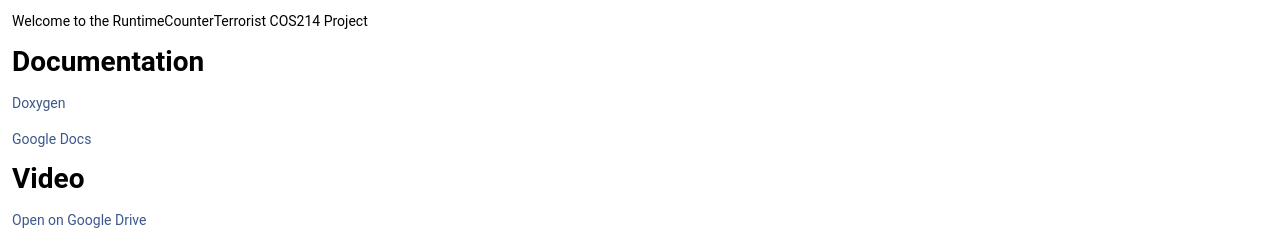
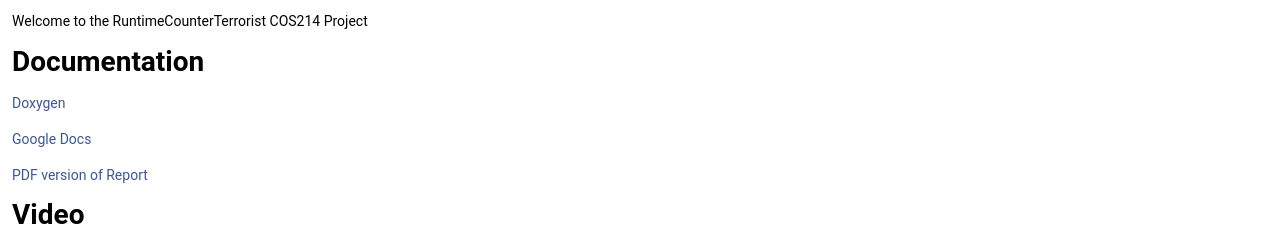
Before and after one commit to DieSeeKat/RuntimeCounterTerrorists, a plain HTML site: page md_README.html in a window 1280 px wide. Shown: the part 156-397 px from the top of the page. Drawn offline with Linux system fonts and the light colour scheme.

Commit message:
Deploying to doxygen from  @ e7f74c42b2b5291eb147c1d79420105483d4b7b9 🚀

```diff
--- a/md_README.html
+++ b/md_README.html
@@ -70,6 +70,7 @@ $(function() {
 Documentation</h1>
 <p><a href="https://dieseekat.github.io/RuntimeCounterTerrorists/index.html">Doxygen</a></p>
 <p><a href="https://docs.google.com/document/d/1wPQdChdRe8x6-FHxGxEzU2a7WrWWuFxytirYL5Gymdk/edit#heading=h.m2bytxe04zha">Google Docs</a></p>
+<p><a href="https://drive.google.com/file/d/1YzSl-5KMsMeS_QWuaO-gZSi4vK_21L02/view?usp=share_link">PDF version of Report</a></p>
 <h1><a class="anchor" id="autotoc_md2"></a>
 Video</h1>
 <p><a href="https://drive.google.com/file/d/1_sU0letCtILbBXaK2ELVYmQi0-52LZpk/view?usp=share_link">Open on Google Drive</a> </p>
```
